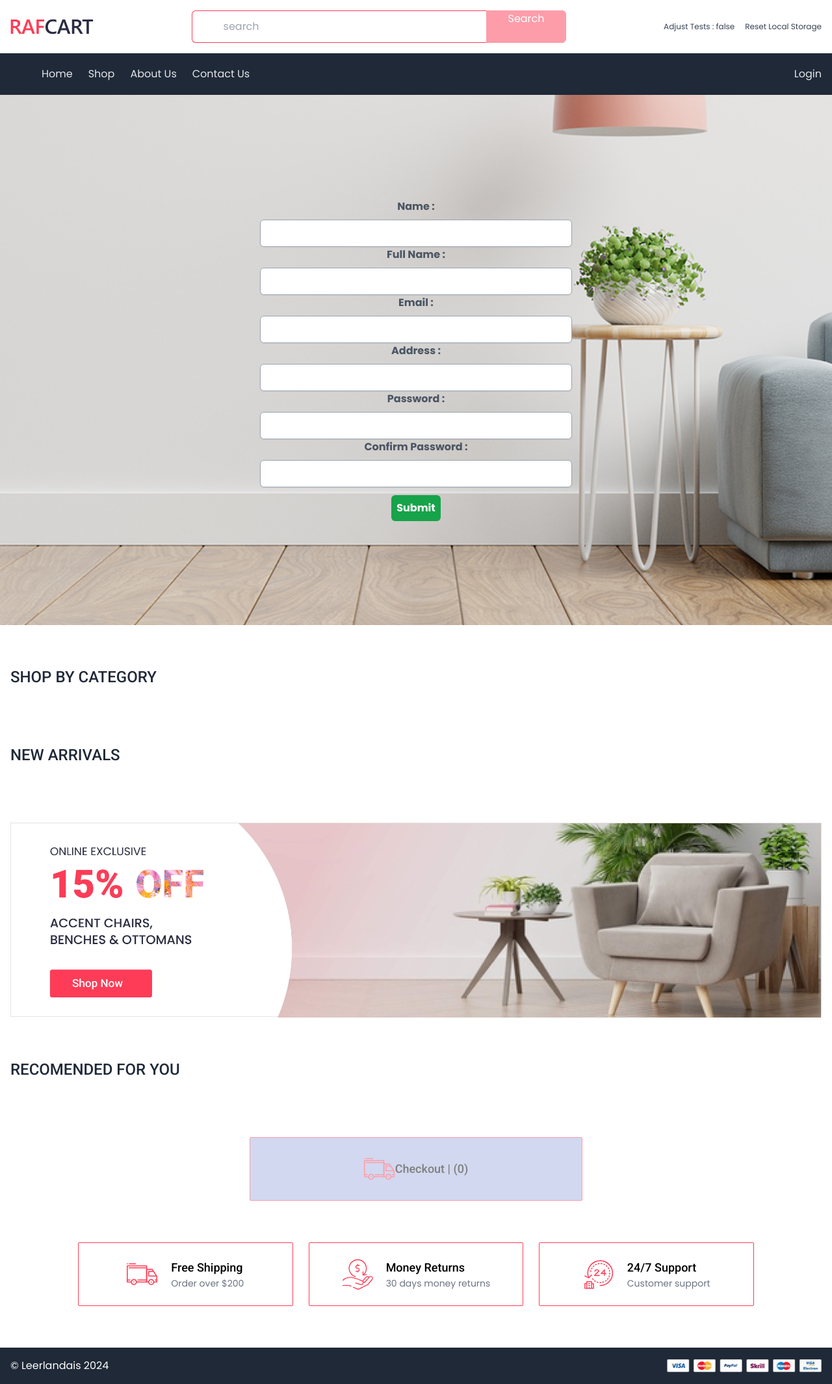
After one commit to Leerlandais/ecommerce-full, a PHP site: template view/public/public.create.html.twig in a window 1280 px wide. The commit adds this page. Shown: the whole page at 65% size. Run offline with PHP 8.4, Linux system fonts and the light colour scheme; the template is opened without the code that fills it, so the values that code supplies are empty; a stand-in replaces the project's code that opens the database connection; some libraries are stand-ins or nearby versions.

Commit message:
started the new user build

```diff
--- a/Routing/Routes.php
+++ b/Routing/Routes.php
@@ -26,6 +26,7 @@ $router->registerRoute('home', HomeController::class, 'index');
 // the user connection pages
 $router->registerRoute('login', LoginController::class, 'login');
 $router->registerRoute('logout', UserController::class, 'logout');
+$router->registerRoute("createUser", LoginController::class, "createUser");
 // the admin verification passage
 $router->registerRoute('super', UserController::class, 'super');
 $router->registerRoute('admin', UserController::class, 'admin');
--- /dev/null
+++ b/view/public/public.create.html.twig
@@ -0,0 +1,127 @@
+{% extends 'template.front.html.twig' %}
+
+
+{% block main %}
+    {% block banner %}
+        <!-- banner -->
+        <div class="bg-cover bg-no-repeat bg-center py-36" style="background-image: url('../../public/images/banner-bg.jpg')">
+            <div class="max-w-lg mx-auto text-center rounded-xl p-4 max-h-fit">
+            <form action="?route=createUser" method="POST">
+
+                <div>
+                    <label class="text-gray-600 font-bold inline-block pb-2" for="userCreateName" id="createFormName">Name :</label>
+                    <input class="border border-gray-400 focus:outline-slate-400 rounded-md w-full shadow-sm px-5 py-2" type="text" name="userCreateName" id="userName" required>
+                </div>
+                <div>
+                    <label class="text-gray-600 font-bold inline-block pb-2" for="userCreateFullName" id="createFormFull">Full Name :</label>
+                    <input class="border border-gray-400 focus:outline-slate-400 rounded-md w-full shadow-sm px-5 py-2" type="text" name="userCreateFullName" id="fullName" required>
+                </div>
+                <div>
+                    <label class="text-gray-600 font-bold inline-block pb-2" for="userCreateEmail" id="createFormEmail">Email :</label>
+                    <input class="border border-gray-400 focus:outline-slate-400 rounded-md w-full shadow-sm px-5 py-2" type="text" name="userCreateEmail" id="userEmail" required>
+                </div>
+                <div>
+                    <label class="text-gray-600 font-bold inline-block pb-2" for="userCreateAddress" id="createFormAddress">Address :</label>
+                    <input class="border border-gray-400 focus:outline-slate-400 rounded-md w-full shadow-sm px-5 py-2" type="text" name="userCreateAddress" id="userAddress" required>
+                </div>
+                <div>
+                    <label class="text-gray-600 font-bold inline-block pb-2" for="userCreatePwd" id="createFormPwd">Password :</label>
+                    <input class="border border-gray-400 focus:outline-slate-400 rounded-md w-full shadow-sm px-5 py-2" type="password" name="userCreatePwd" id="userCreatePwd" required>
+                </div>
+                <div>
+                    <label class="text-gray-600 font-bold inline-block pb-2" for="userCreatePwdX" id="createFormPwdX">Confirm Password :</label>
+                    <input class="border border-gray-400 focus:outline-slate-400 rounded-md w-full shadow-sm px-5 py-2" type="password" name="userCreatePwdX" id="userCreatePwdX" required>
+                </div>
+                <div>
+                    <button type="submit" class="bg-green-600 w-auto mt-3 p-2 rounded-md text-white font-bold cursor-pointer hover:bg-green-700">Submit</button>
+                </div>
+            </form>
+            </div>
+        </div>
+        <!-- ./banner -->
+    {% endblock %}
+
+    {% block categories %}
+        <!-- categories -->
+        <div class="container py-16">
+            <h2 class="text-2xl font-medium text-gray-800 uppercase mb-6">shop by category</h2>
+            <div class="grid grid-cols-3 gap-3" id="category_grid">
+
+
+            </div>
+        </div>
+        <!-- ./categories -->
+    {% endblock %}{# endCategories #}
+    {% block arrival %}
+        <!-- new arrival -->
+        <div class="container pb-16">
+            <h2 class="text-2xl font-medium text-gray-800 uppercase mb-6" id="article_grid_header">New Arrivals</h2>
+            <div class="grid grid-cols-1 md:grid-cols-4 gap-6" id="article_grid">
+
+            </div>
+        </div>
+        <!-- ./new arrival -->
+    {% endblock %}{# endArrival #}
+    {% block ads %}
+        <!-- ads -->
+        <div class="container pb-16">
+            <a href="#">
+                <img src="../../public/images/offer.jpg" alt="ads" class="w-full">
+            </a>
+        </div>
+        <!-- ./ads -->
+    {% endblock %}{# endAds #}
+    {% block product %}
+        <!-- product -->
+        <div class="container pb-16" id="reco_grid_hide">
+            <h2 class="text-2xl font-medium text-gray-800 uppercase mb-6">recomended for you</h2>
+            <div class="grid grid-cols-2 md:grid-cols-4 gap-6" id="recommended_grid">
+
+
+            </div>
+        </div>
+        <!-- ./product -->
+    {% endblock %}{# endProduct #}
+    {% block features %}
+        <!-- features -->
+
+
+        <a href="?route=checkout" id="checkoutButton">
+            <div class="border border-primary bg-blue-800 bg-opacity-40 rounded-sm px-3 py-6 flex justify-center items-center max-w-lg mx-auto">
+                <img src="../../public/images/icons/delivery-van.svg" alt="Delivery" class="w-12 h-12 object-contain">
+                <div>
+                    <h4 class="font-medium capitalize text-lg">Checkout | &lpar;<span id="basketSize">0</span>&rpar;</h4>
+                </div>
+            </div>
+        </a>
+
+
+        <div class="container py-16">
+            <div class="w-10/12 grid grid-cols-1 md:grid-cols-3 gap-6 mx-auto justify-center">
+                <div class="border border-primary rounded-sm px-3 py-6 flex justify-center items-center gap-5">
+                    <img src="../../public/images/icons/delivery-van.svg" alt="Delivery" class="w-12 h-12 object-contain">
+                    <div>
+                        <h4 class="font-medium capitalize text-lg">Free Shipping</h4>
+                        <p class="text-gray-500 text-sm">Order over $200</p>
+                    </div>
+                </div>
+                <div class="border border-primary rounded-sm px-3 py-6 flex justify-center items-center gap-5">
+                    <img src="../../public/images/icons/money-back.svg" alt="Delivery" class="w-12 h-12 object-contain">
+                    <div>
+                        <h4 class="font-medium capitalize text-lg">Money Returns</h4>
+                        <p class="text-gray-500 text-sm">30 days money returns</p>
+                    </div>
+                </div>
+                <div class="border border-primary rounded-sm px-3 py-6 flex justify-center items-center gap-5">
+                    <img src="../../public/images/icons/service-hours.svg" alt="Delivery" class="w-12 h-12 object-contain">
+                    <div>
+                        <h4 class="font-medium capitalize text-lg">24/7 Support</h4>
+                        <p class="text-gray-500 text-sm">Customer support</p>
+                    </div>
+                </div>
+            </div>
+        </div>
+        <!-- ./features -->
+    {% endblock %}{# endFeat #}
+{% endblock %}{# endMain #}
+{% block footer %}{% endblock %}
```
Also changed, not shown: Controllers/LoginController.php (+25 -0 lines), model/Manager/UserManager.php (+7 -0 lines).
